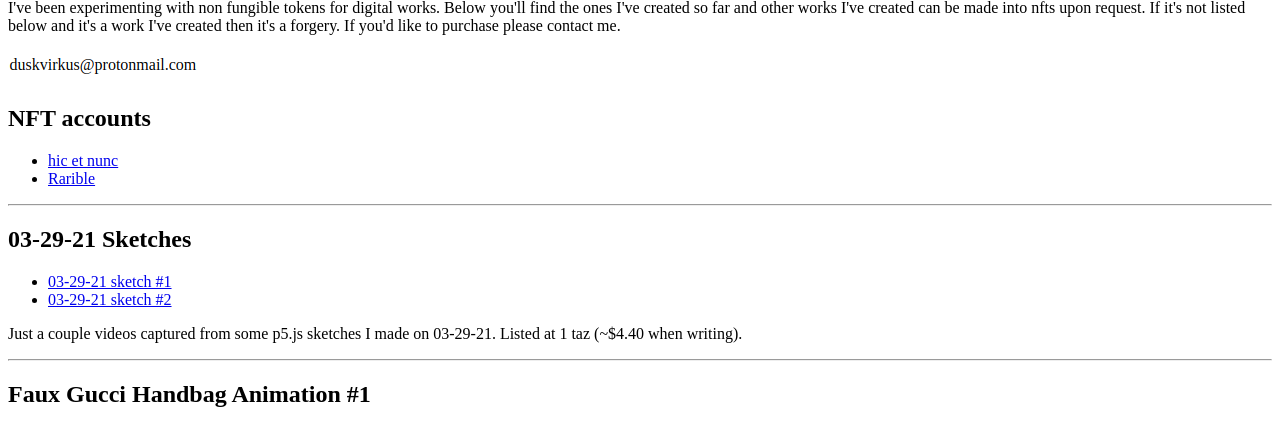
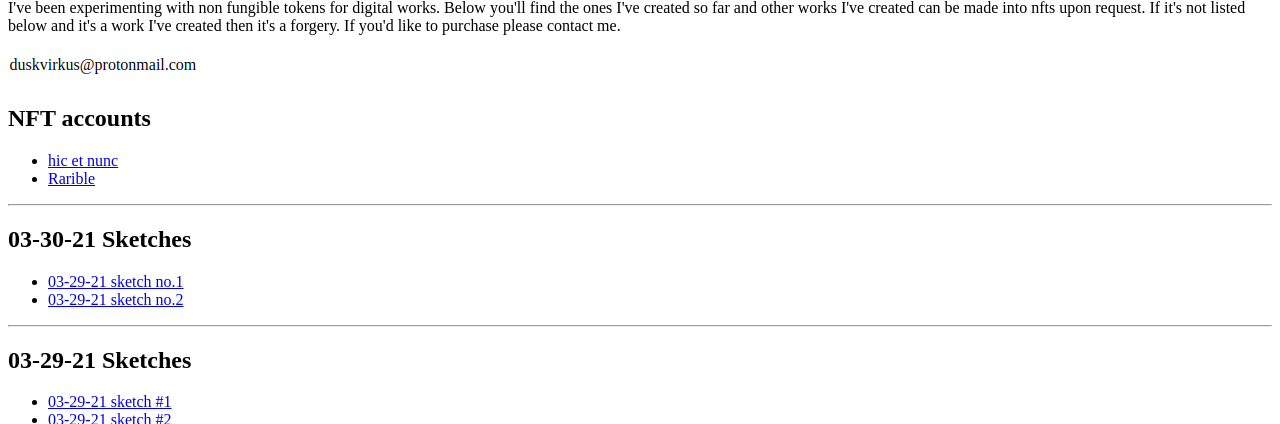
Before and after one commit to duskvirkus/postsocialmedia, a Node server app: page /forsale/nfts.html in a window 1280 px wide. Shown: the part 229-653 px from the top of the page. Run offline with Node 20, Linux system fonts and the light colour scheme; some libraries are stand-ins or nearby versions.

Commit message:
03-30-21

```diff
--- a/public/forsale/nfts.html
+++ b/public/forsale/nfts.html
@@ -17,6 +17,15 @@
     <ul>
       <li><a href="https://www.hicetnunc.xyz/tz/tz1ZJUhPGkPvBNSApBM3bQNwsB5soax4CJE8">hic et nunc</a></li>
       <li><a href="https://rarible.com/duskvirkus">Rarible</a></li>
+    </ul>
+
+    <hr>
+
+    <h2>03-30-21 Sketches</h2>
+
+    <ul>
+      <li><a href="https://www.hicetnunc.xyz/objkt/17828">03-29-21 sketch no.1</a></li>
+      <li><a href="https://www.hicetnunc.xyz/objkt/17832">03-29-21 sketch no.2</a></li>
     </ul>
 
     <hr>
--- a/views/index.ejs
+++ b/views/index.ejs
@@ -19,12 +19,12 @@
 
     <hr>
 
-    <div>Ponderings:
+    <!-- <div>Ponderings:
     <div id="loading">
     </div>
     <span id="loading-status"></span>
     </div>
 
-    <script src="javascripts/index/loading.js"></script>
+    <script src="javascripts/index/loading.js"></script> -->
   </body>
 </html>
```
